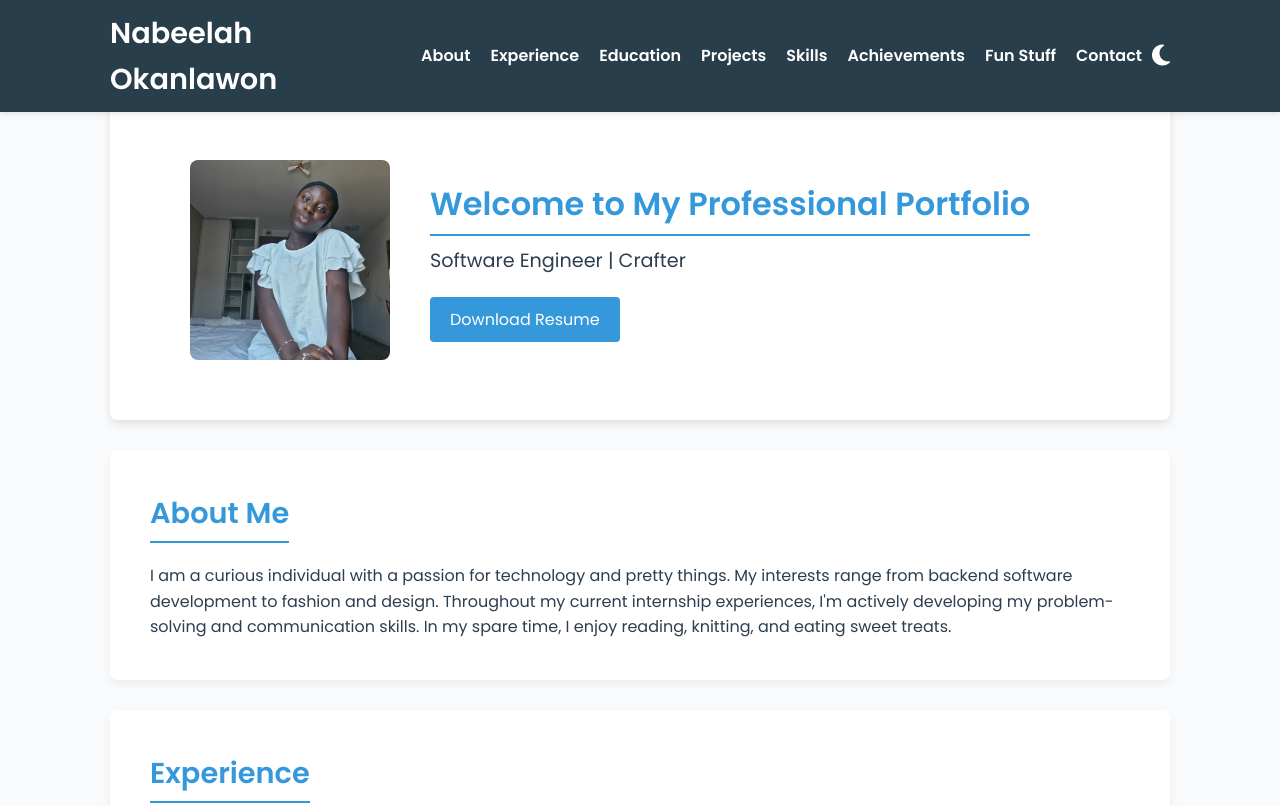
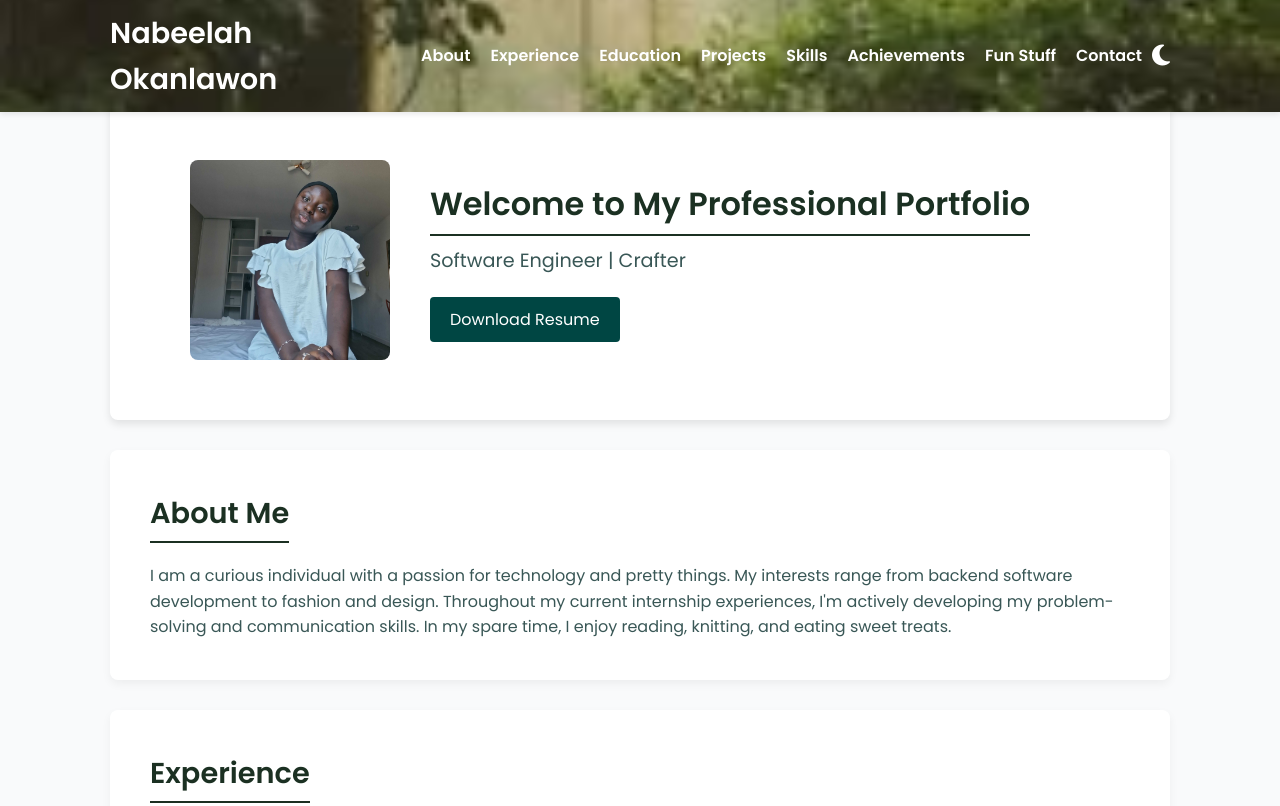
Before and after one commit to oknabeelah/nabeelah.github.io, a plain HTML site: page index.html in a window 1280 px wide. Shown: the top 806 px of the page. Drawn offline with nearby package versions, Linux system fonts and the light colour scheme.

Commit message:
color palette changes and typo

```diff
--- a/index.html
+++ b/index.html
@@ -284,7 +284,7 @@
          <div class="contact-container">
             <p>
                Feel free to reach out via email:
-               <a href="mailto:na.okanlawon@example.com">na.okanlawon@example.com</a>
+               <a href="mailto:na.okanlawon@gmail.com">na.okanlawon@gmail.com</a>
             </p>
             <div class="social-media">
                <a href="https://www.linkedin.com/in/nabeelah-okanlawon/" target="_blank"><i class="fab fa-linkedin"></i></a>
--- a/styles.css
+++ b/styles.css
@@ -9,11 +9,11 @@
    --primary-bg: #f9fafb;
    --secondary-bg: #ffffff;
    --card-bg: #f9f9f9; /* Card background */
-   --header-bg: #283e4a; /* Navy-ish header background */
-   --text-color: #2c3e50; /* Dark grayish-blue text */
-   --accent-color: #3498db; /* blue accent color */
-   --button-bg: #3498db;
-   --button-hover-bg: #2980b9;
+   --header-bg: #1B3022; /* Navy-ish header background */
+   --text-color: #395756; /* text */
+   --accent-color: #1B3022; /* blue accent color */
+   --button-bg: #004643;
+   --button-hover-bg: #395756 ;
 }
 
 /* Dark-mode Colours */
@@ -40,7 +40,9 @@ body {
 
 /* Header styles */
 header {
-   background: var(--header-bg);
+   background-image: url("image.jpg");
+   background-size: cover;
+   background-position: center;
    color: #fff;
    position: fixed;
    top: 0;
```
Also changed, not shown: image.jpg (added).
